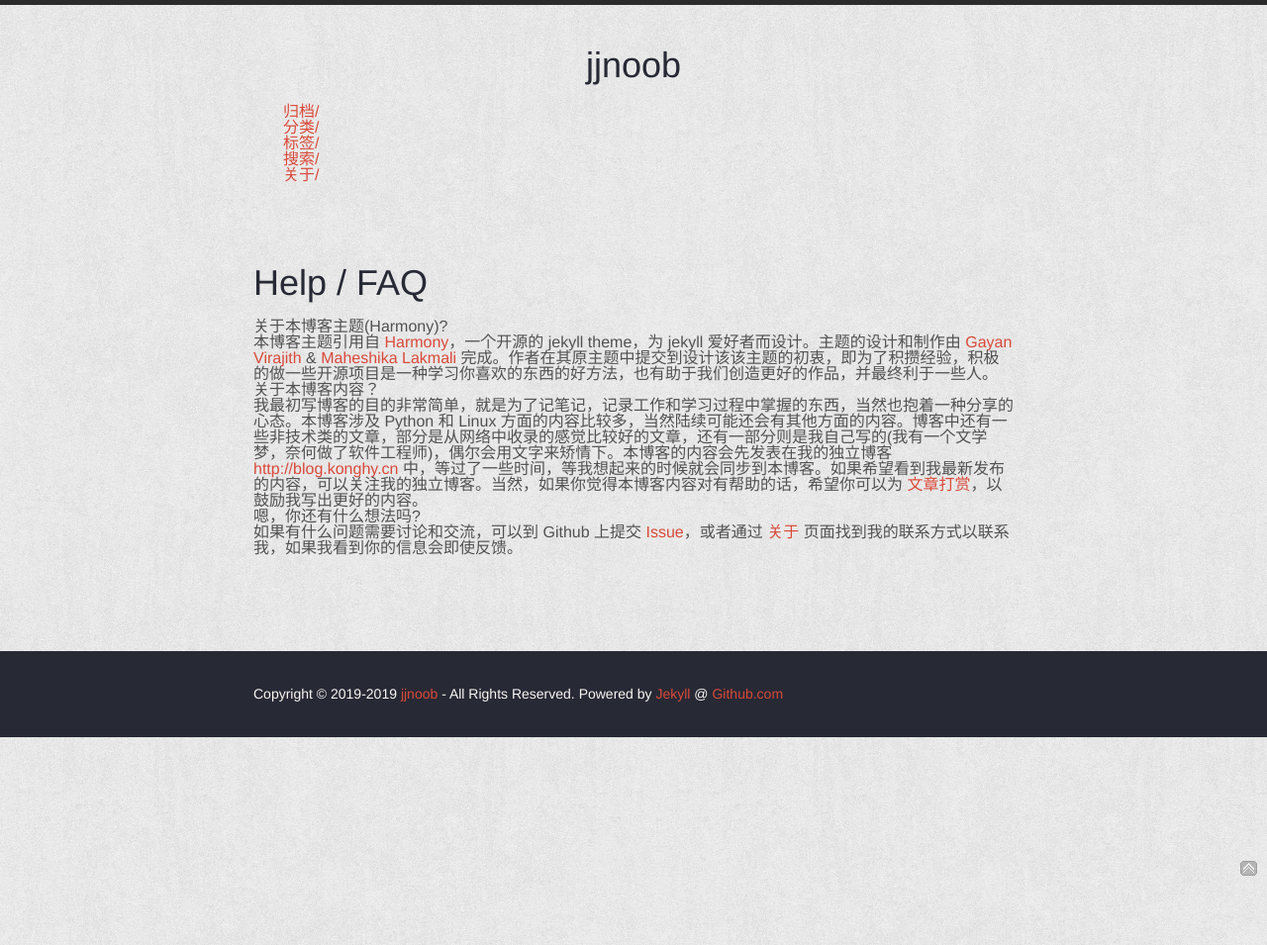
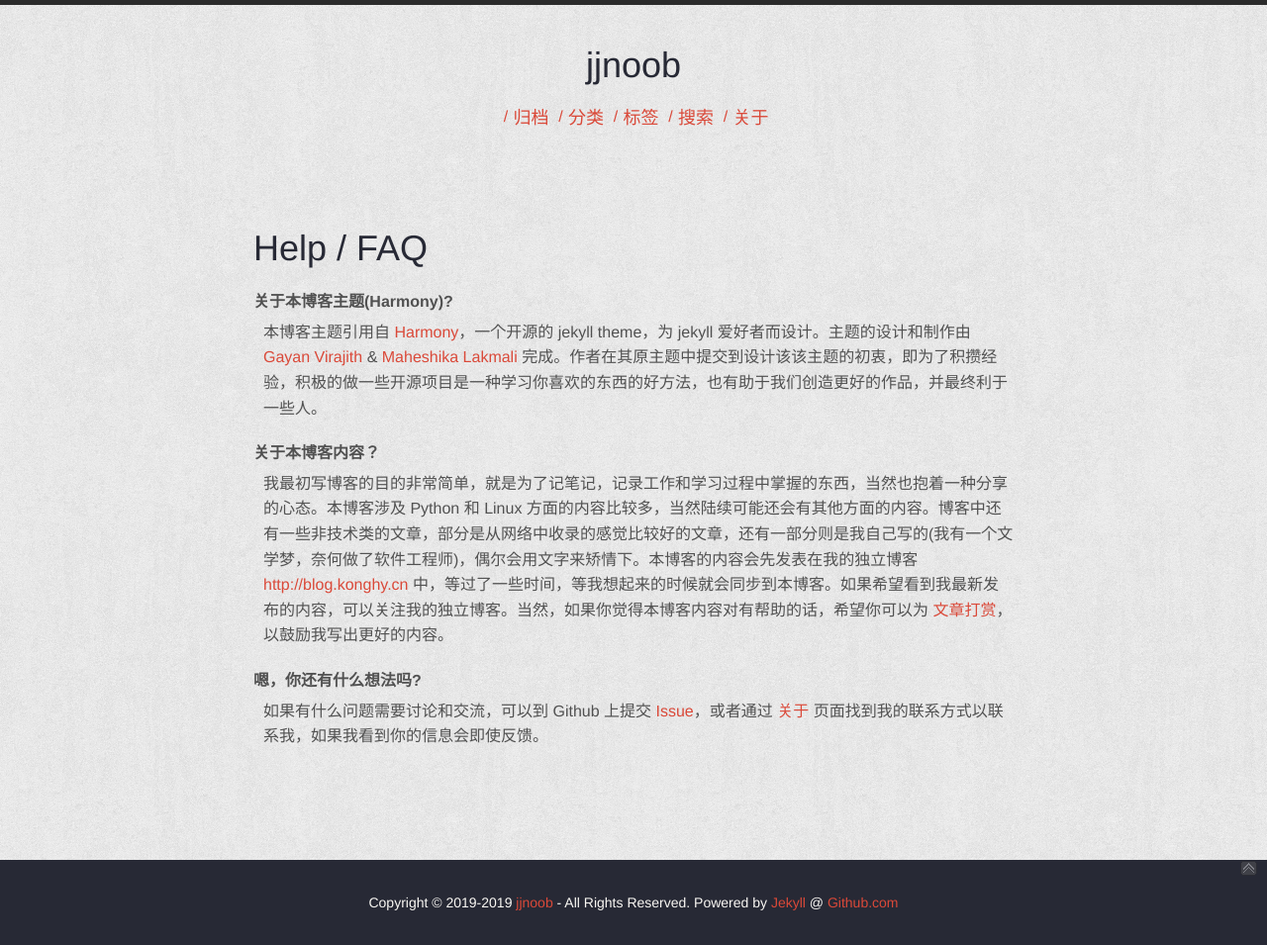
Before and after one commit to jjnoob/duckduckk.github.io.emmm, a Jekyll site: the page built from faq.md, in a window 1280 px wide. Shown: the whole page at 99% size. Built offline with Jekyll 4.4.1, drawn with Linux system fonts in a browser that asks for light colours; some web fonts are replaced.

Commit message:
Update main.scss

```diff
--- a/assets/css/main.scss
+++ b/assets/css/main.scss
@@ -206,16 +206,37 @@ header.main-header {
     }
   }
 
-li p.first {
-  display: inline-block; }
-li {
-  margin: 0; }
-ul, ol {
-  padding-left: 30px; }
+  ul {
+    width: 100%;
+    text-align: center;
+    padding: 15px;
+  }
+  ul li {
+    display: inline-block;
+    position:relative;
+    color: $base-08;
+  }
 
-ul :first-child, ol :first-child {
-  margin-top: 0; }
+  ul li span {
+    float: left;
+    display: inline-block;
+    width: 15px;
+  }
 
+  ul li a {
+    display:inline-block;
+    color: inherit;
+    border-bottom: 2px transparent solid;
+    padding-bottom:5px;
+    @include transition(all, .2s);
+    @include MQ(M) {
+      @include font-size(18px);
+    }
+    &:hover, &:focus, &:active {
+      border-bottom-color: inherit;
+    }
+  }
+}
 
 footer.main-footer {
   background-color: $base-00;
@@ -355,17 +376,47 @@ div.page-content {
 }
 
 div.page-content {
-li p.first {
-  display: inline-block; }
-li {
-  margin: 0; }
-ul, ol {
-  padding-left: 30px; }
-
-ul :first-child, ol :first-child {
-  margin-top: 0; }
-
-}
+  ul {
+    padding: 0 0 1em 0;
+    li {
+      @include font-size(14px);
+      color: $color-2;
+      line-height: 1.6;
+      background: url(./images/bullet.svg);
+      background-repeat: no-repeat;
+      background-position: 0 6px;
+      padding: 0 0 5px 15px;
+      margin-left: 0;
+    }
+    @include MQ(M){
+      li {
+        @include font-size(16px);
+        line-height: 1.5;
+        background-position: 0 7px;
+      }
+    }
+  }
+  ol {
+    @include font-size(12px);
+    // padding-top: 1em;
+    padding-bottom: 1em;
+    list-style: decimal;
+    margin-left: 0;
+    li {
+      color: $color-2;
+      line-height: 1.6;
+      padding: 0 0 5px 0px;
+      margin-left: 2em;
+      position:relative;
+    }
+    @include MQ(M){
+      @include font-size(16px);
+      li {
+        line-height: 1.5;
+        background-position: 0 7px;
+      }
+    }
+  }
 
   dl {
     padding-bottom: 1em;
```
